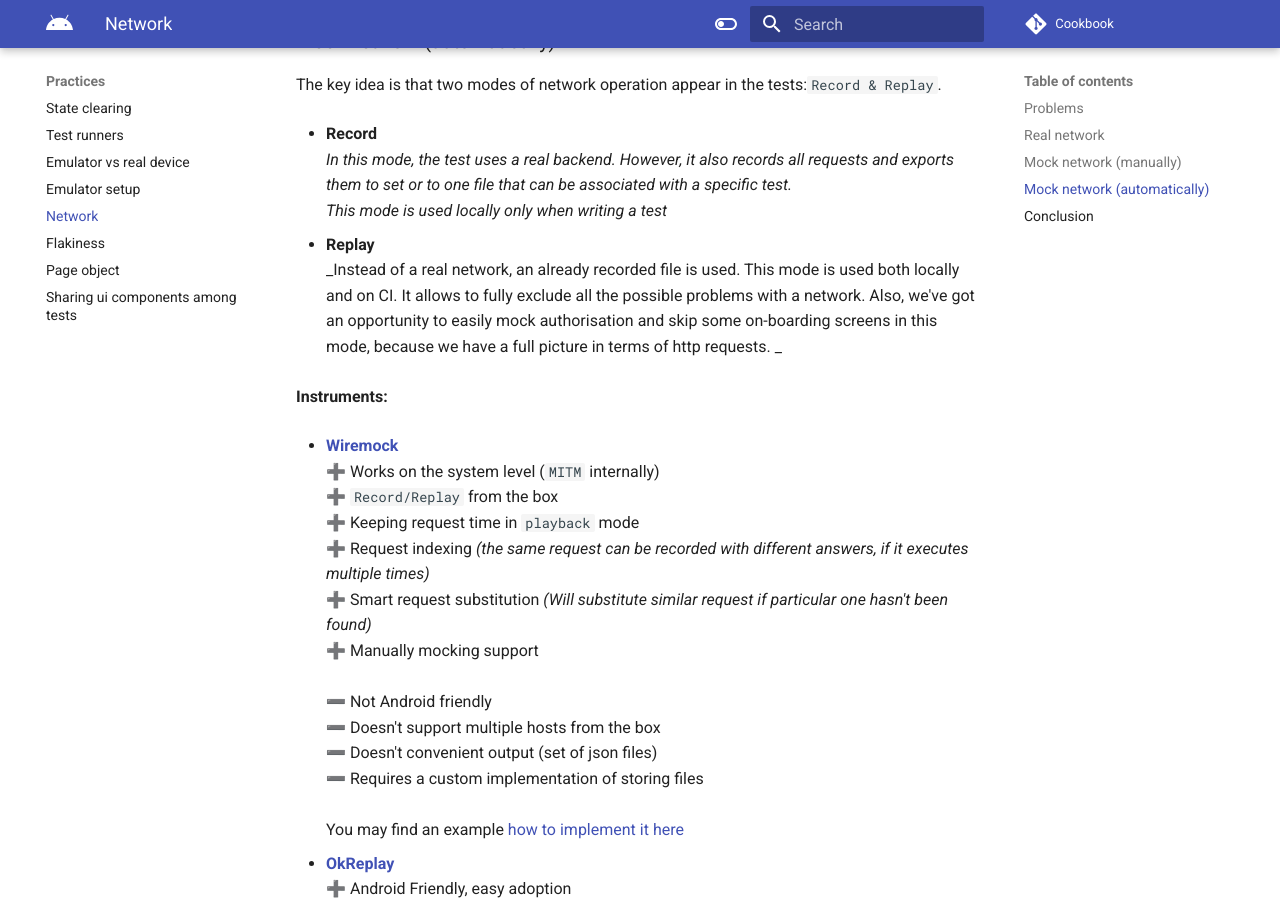
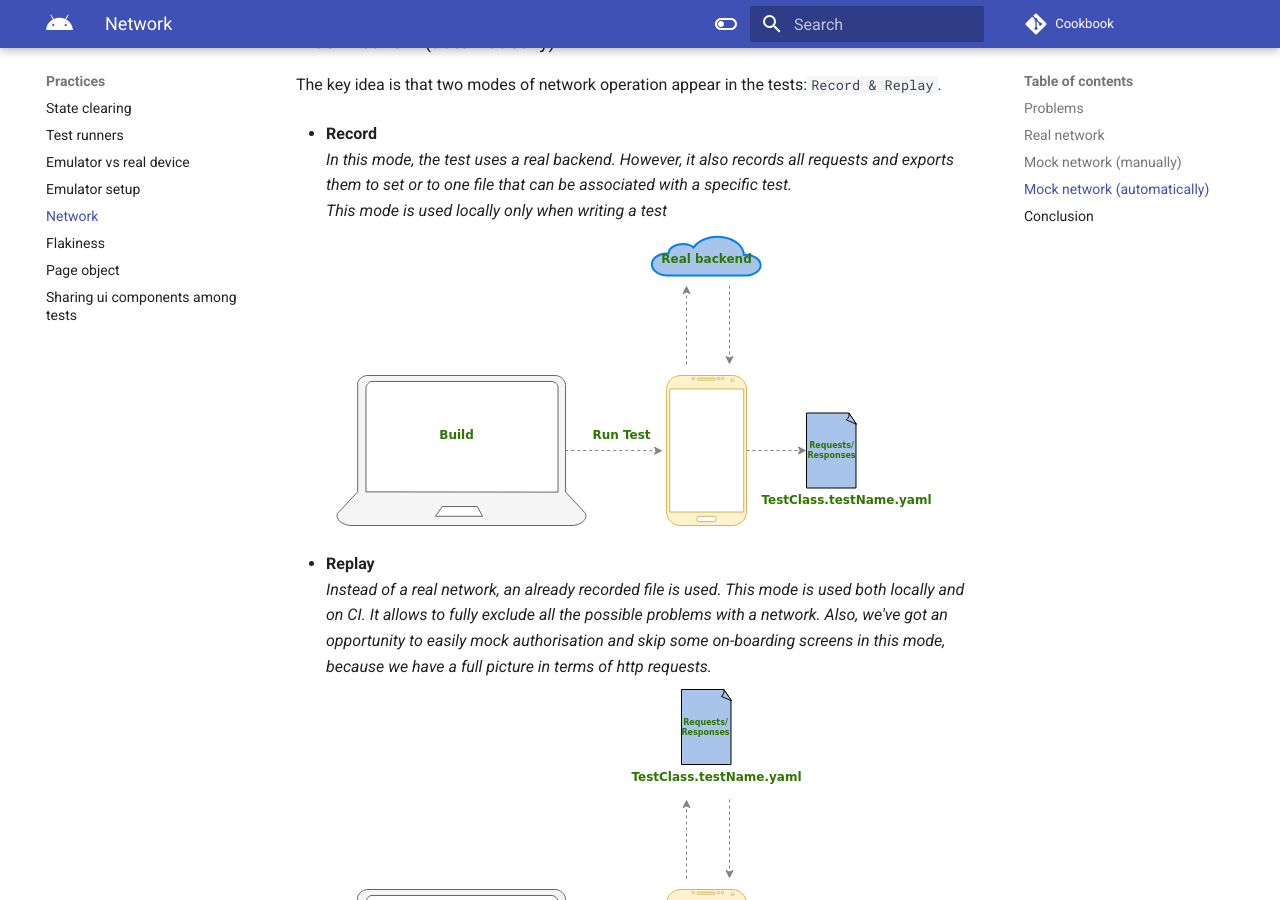
Before and after one commit to android-ui-testing/Cookbook, an MkDocs documentation site: the page built from docs/content/practices/network.md, in a window 1280 px wide and 900 px high, scrolled down 1996 px. Built offline with MkDocs 1.6.1 and Material for MkDocs 9.7.7, drawn with Linux system fonts in a browser that asks for light colours; comment, search, counter and statistics services are not loaded.

Commit message:
playback/record images

```diff
--- a/docs/content/practices/network.md
+++ b/docs/content/practices/network.md
@@ -67,12 +67,12 @@
 * **Record**
   <br>_In this mode, the test uses a real backend. However, it also records all requests and exports them to set or to one file that can be associated with a specific test.
   <br>This mode is used locally only when writing a test_
+  ![alt text](../images/record.svg "Network: Record mode")
 
 * **Replay**
   <br>_Instead of a real network, an already recorded file is used. This mode is used both locally and on CI. It allows to fully exclude all the possible problems with a network.
-  Also, we've got an opportunity to easily mock authorisation and skip some on-boarding screens in this mode, because we have a full picture in terms of http requests. _
-
-<Picture2 TBD>
+  Also, we've got an opportunity to easily mock authorisation and skip some on-boarding screens in this mode, because we have a full picture in terms of http requests._
+  ![alt text](../images/playback.svg "Network: Record mode")
 
 
 
```
Also changed, not shown: docs/content/images/playback.svg (added), docs/content/images/record.svg (added).
